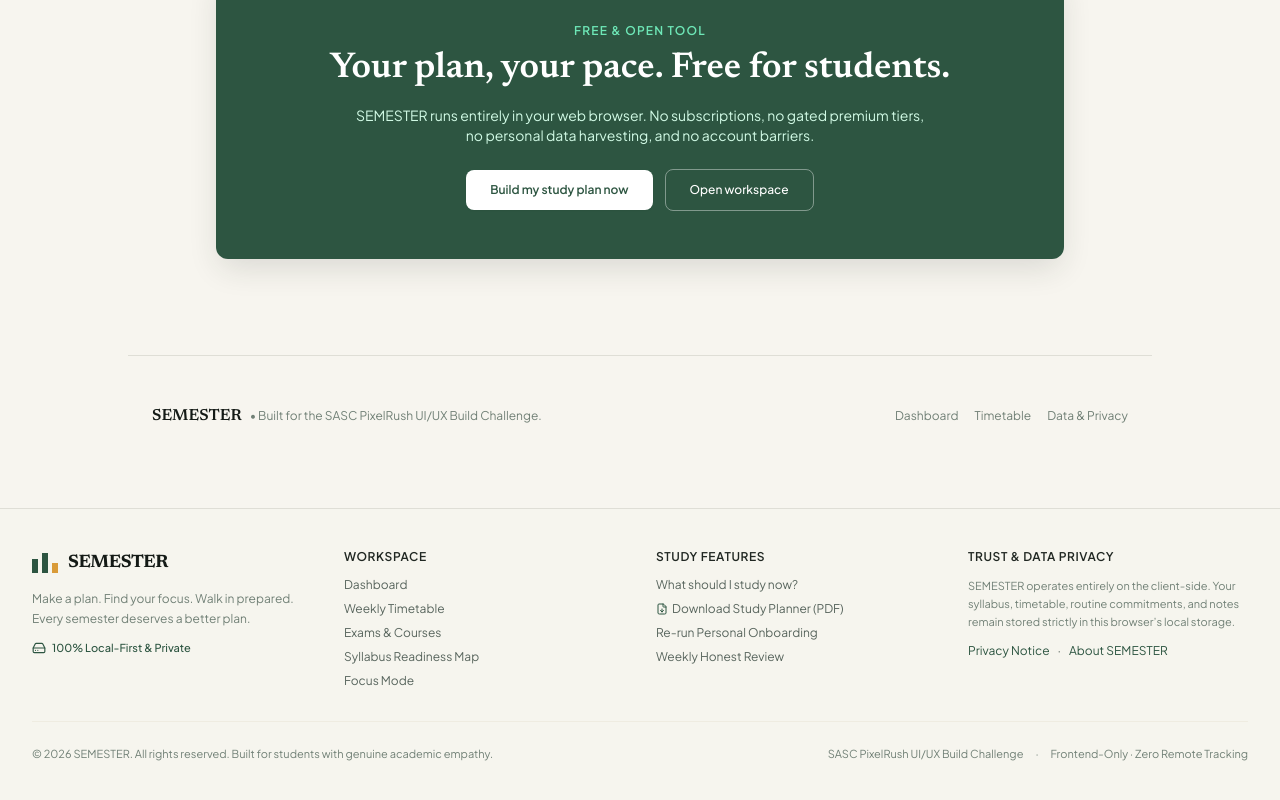
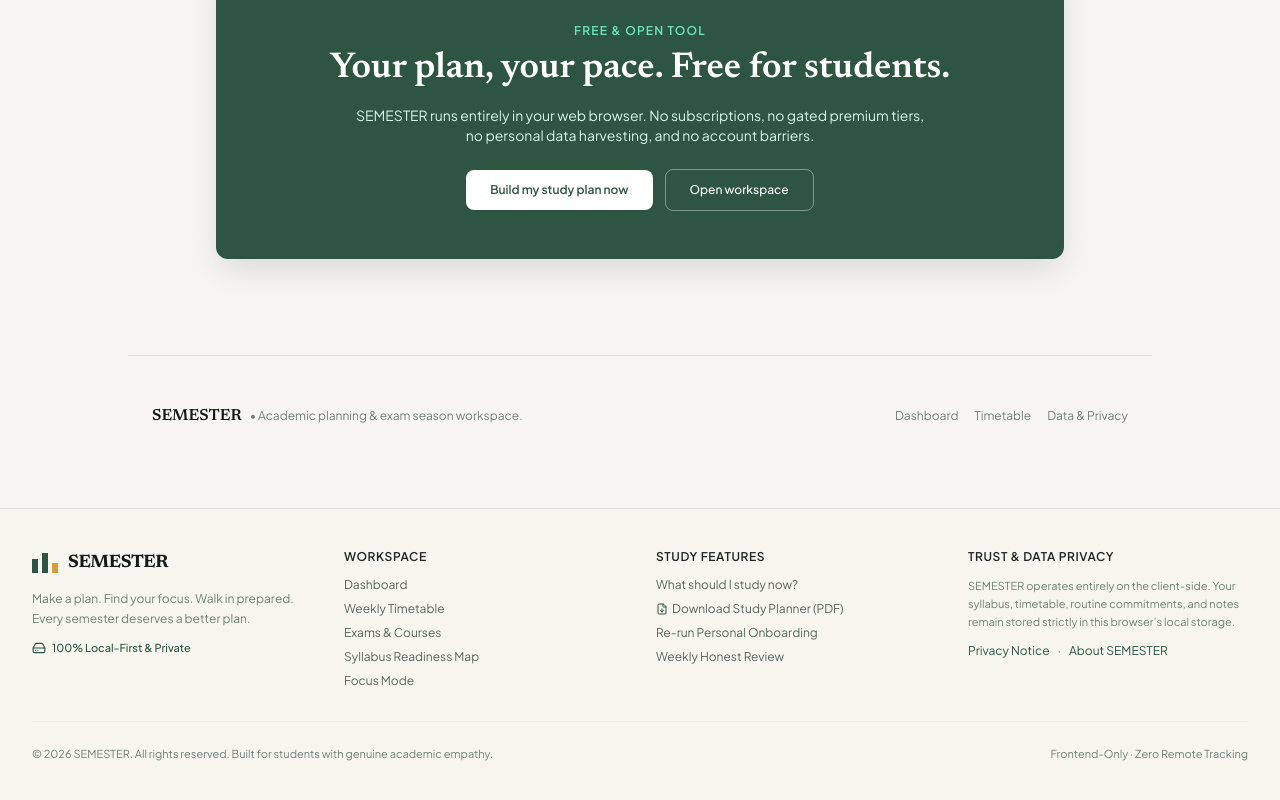
Before and after one commit to sylvester2703/SEMESTER-Personalized-Academic-Planning-Exam-Season-Workspace, a Next.js app: page / in a window 1280 px wide. Shown: the part 2823-3623 px from the top of the page. Built offline with nearby package versions, Linux system fonts and the light colour scheme.

Commit message:
chore: remove SASC PixelRush Build Challenge references from all pages

```diff
--- a/components/landing/landing-view.tsx
+++ b/components/landing/landing-view.tsx
@@ -359,7 +359,7 @@ export function LandingView() {
             SEMESTER
           </span>
           <span className="ml-2">
-            • Built for the SASC PixelRush UI/UX Build Challenge.
+            • Academic planning &amp; exam season workspace.
           </span>
         </div>
 
--- a/components/navigation/app-footer.tsx
+++ b/components/navigation/app-footer.tsx
@@ -169,8 +169,6 @@ export function AppFooter({ onOpenPdfExport, onOpenWhatToStudy }: AppFooterProps
               © {currentYear} SEMESTER. All rights reserved. Built for students with genuine academic empathy.
             </div>
             <div className="flex items-center gap-3">
-              <span>SASC PixelRush UI/UX Build Challenge</span>
-              <span>·</span>
               <span>Frontend-Only · Zero Remote Tracking</span>
             </div>
           </div>
```
Also changed, not shown: 1 other file (tests, documents, lock files or other folders).
